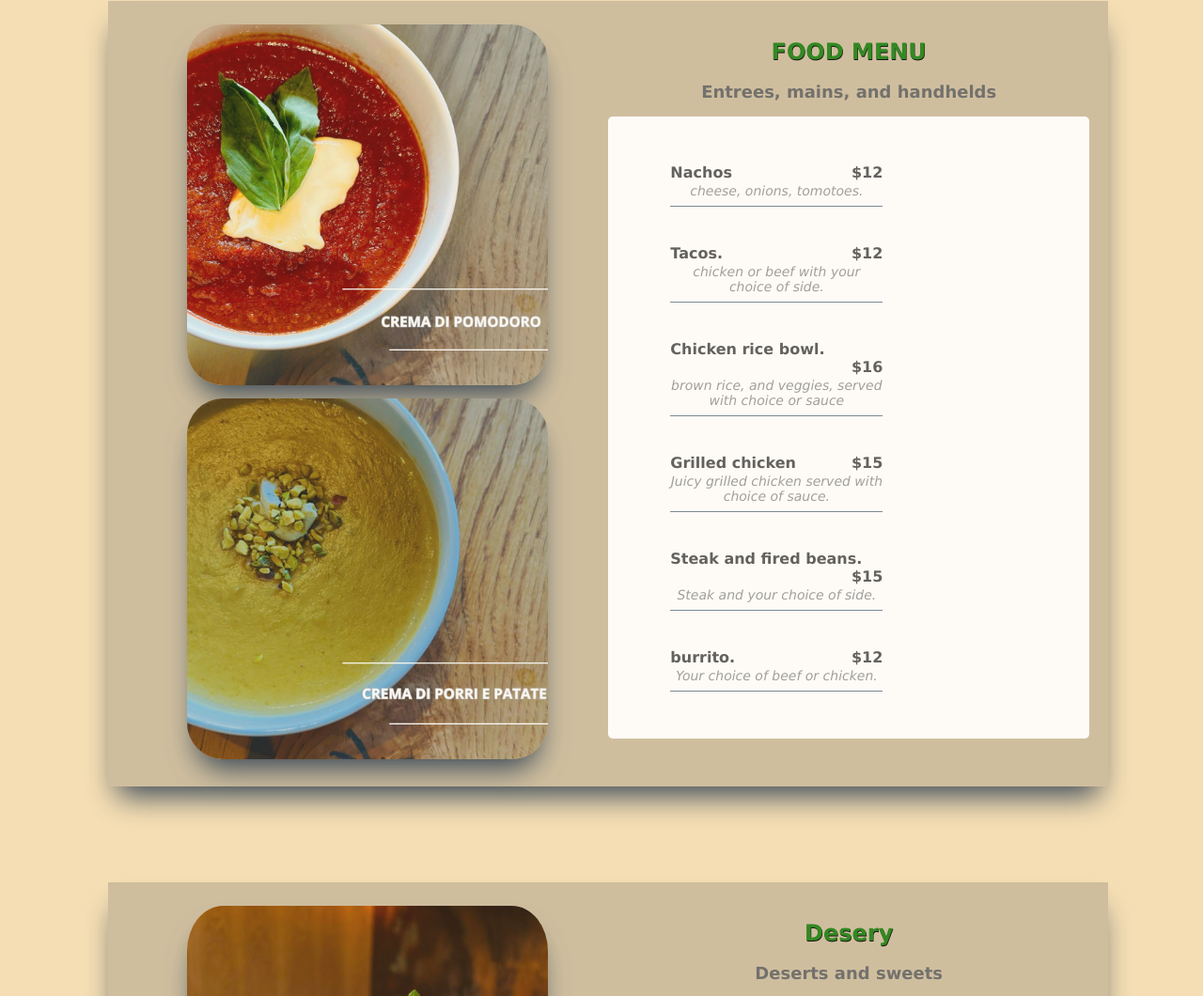
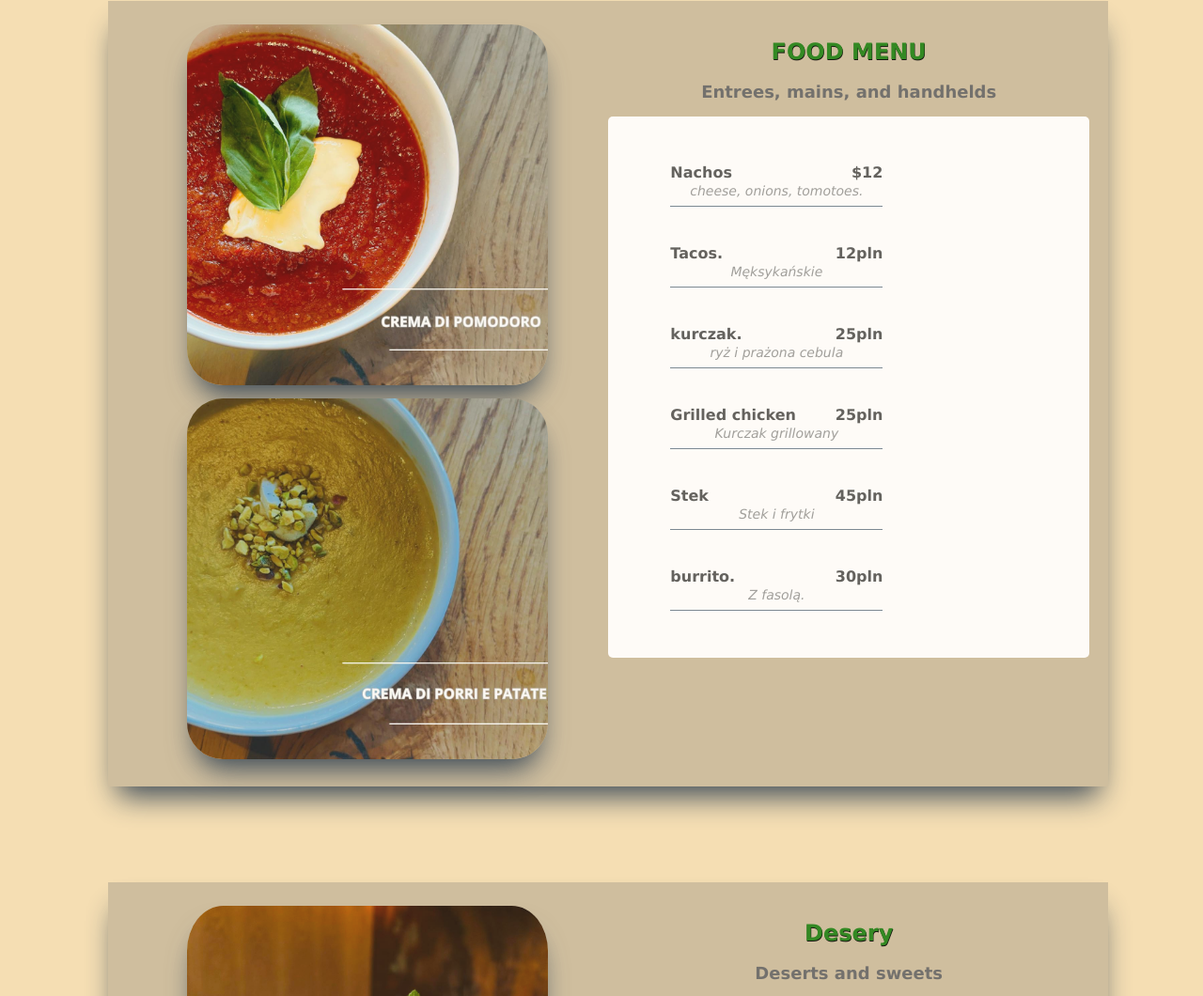
Before and after one commit to Gewontcom/Zadanie, a plain HTML site: page index.html in a window 1280 px wide. Shown: the part 2780-3840 px from the top of the page at 94% size. Drawn offline with Linux system fonts and the light colour scheme.

Commit message:
Zmiana w menu

```diff
--- a/index.html
+++ b/index.html
@@ -142,32 +142,32 @@
 		</li>
 		<li>
 			<span class="dish">Tacos.</span>
-			<span class="Price">$12</span>
-			<span class="Description">chicken or beef with your choice of side.</span>
+			<span class="Price">12pln</span>
+			<span class="Description">Męksykańskie </span>
 		</li>
 		<li>
-			<span class="dish">Chicken rice bowl.</span>
-			<span class="Price">$16</span>
+			<span class="dish">kurczak.</span>
+			<span class="Price">25pln</span>
 			<span class="Description">
-				brown rice, and veggies, served with choice or sauce
+				ryż i prażona cebula
 			</span>
 		</li>
 		<li>
 			<span class="dish">Grilled chicken</span>
-			<span class="Price">$15</span>
+			<span class="Price">25pln</span>
 			<span class="Description">
-				Juicy grilled chicken served with choice of sauce.
+				Kurczak grillowany
 			</span>
 		</li>
 		<li>
-			<span class="dish">Steak and fired beans.</span>
-			<span class="Price">$15</span>
-			<span class="Description">Steak and your choice of side.</span>
+			<span class="dish">Stek</span>
+			<span class="Price">45pln</span>
+			<span class="Description">Stek i frytki</span>
 		</li>
 		<li>
 			<span class="dish">burrito.</span>
-			<span class="Price">$12</span>
-			<span class="Description">Your choice of beef or chicken.</span>
+			<span class="Price">30pln</span>
+			<span class="Description">Z fasolą.</span>
 		</li>
 
 	</ul></section></div>
```
